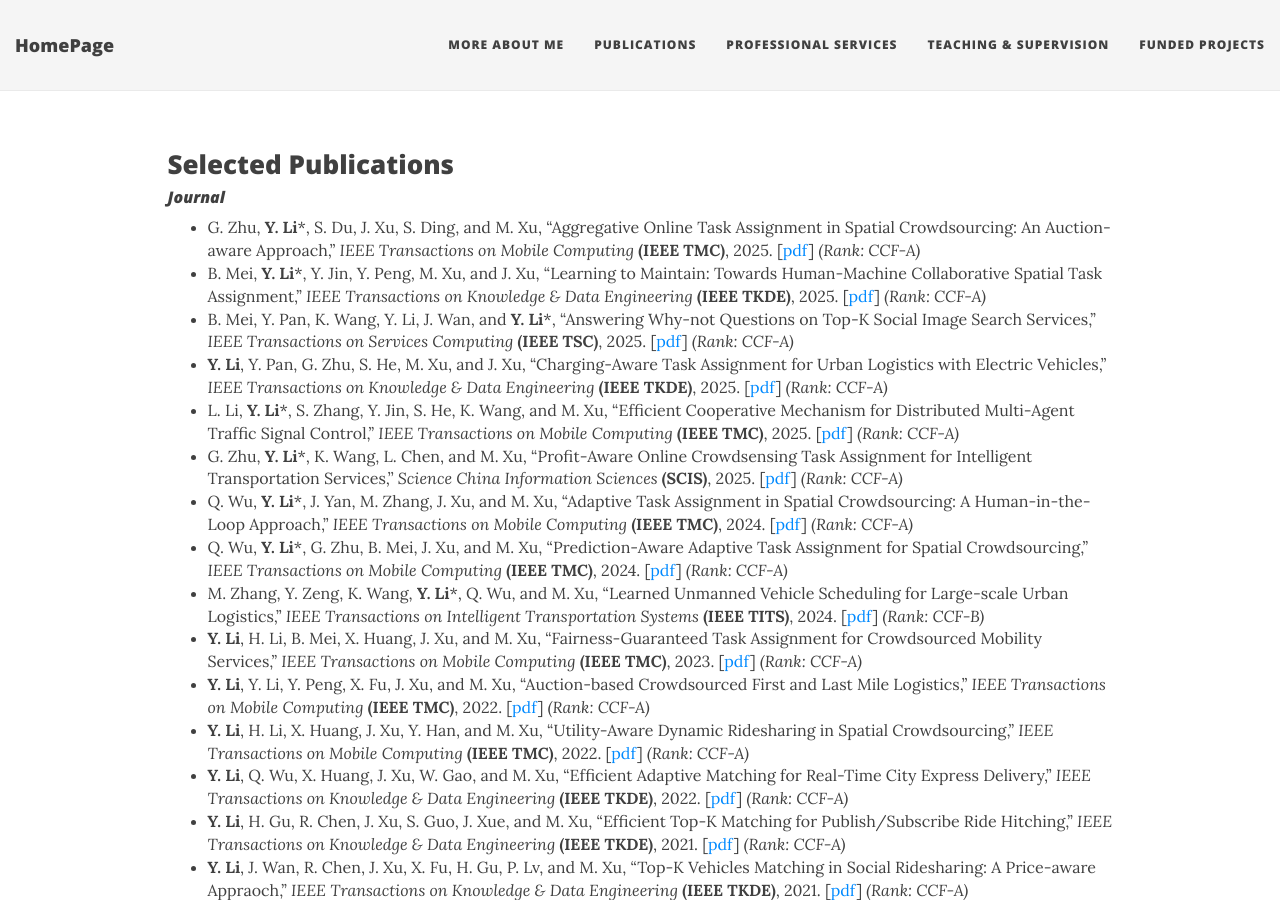
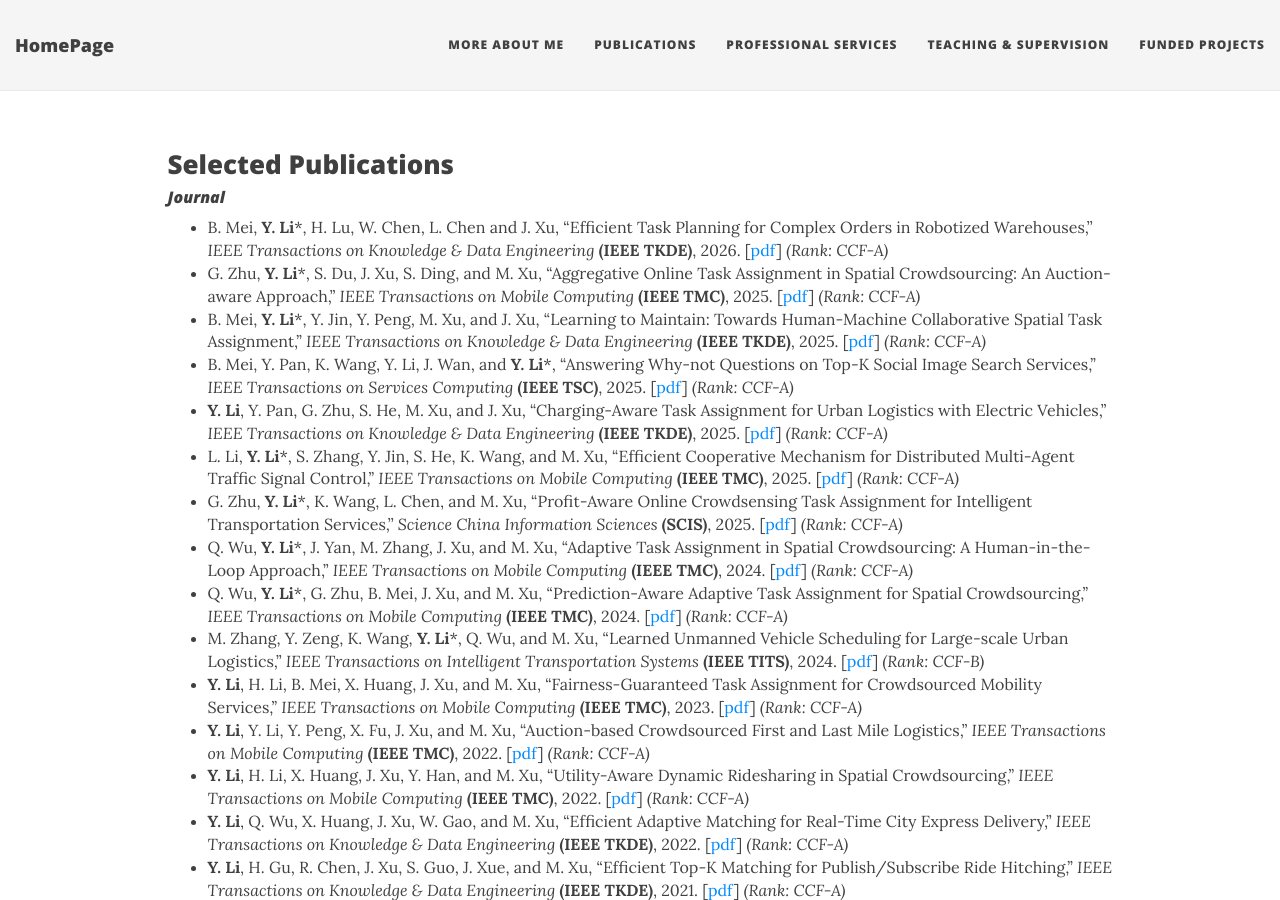
Before and after one commit to zzudb/zzudb.github.io, a Jekyll site: the page built from pages/mypublications.md, in a window 1280 px wide and 900 px high. Built offline with Jekyll 4.4.1, drawn with Linux system fonts in a browser that asks for light colours; nearby versions of some CDN libraries.

Commit message:
Update mypublications.md

```diff
--- a/pages/mypublications.md
+++ b/pages/mypublications.md
@@ -5,6 +5,7 @@ show-avatar: false
 <h2 style="text-align: left;">Selected Publications</h2>
 
 #### _Journal_
+* B. Mei, **Y. Li***, H. Lu, W. Chen, L. Chen and J. Xu, "Efficient Task Planning for Complex Orders in Robotized Warehouses,'' _IEEE Transactions on Knowledge & Data Engineering_ **(IEEE TKDE)**, 2026. [[pdf](https://zzudb.github.io/pages/mypublications/)] _(Rank: CCF-A)_
 * G. Zhu, **Y. Li***, S. Du, J. Xu, S. Ding, and M. Xu, "Aggregative Online Task Assignment in Spatial Crowdsourcing: An Auction-aware Approach,'' _IEEE Transactions on Mobile Computing_ **(IEEE TMC)**, 2025. [[pdf](https://zzudb.github.io/pages/mypublications/)] _(Rank: CCF-A)_
 * B. Mei, **Y. Li***, Y. Jin, Y. Peng, M. Xu, and J. Xu, "Learning to Maintain: Towards Human-Machine Collaborative Spatial Task Assignment,'' _IEEE Transactions on Knowledge & Data Engineering_ **(IEEE TKDE)**, 2025. [[pdf](https://zzudb.github.io/pages/mypublications/)] _(Rank: CCF-A)_
 * B. Mei, Y. Pan, K. Wang, Y. Li, J. Wan, and **Y. Li***, "Answering Why-not Questions on Top-K Social Image Search Services,'' _IEEE Transactions on Services Computing_ **(IEEE TSC)**, 2025. [[pdf](https://zzudb.github.io/pages/mypublications/)] _(Rank: CCF-A)_
```
